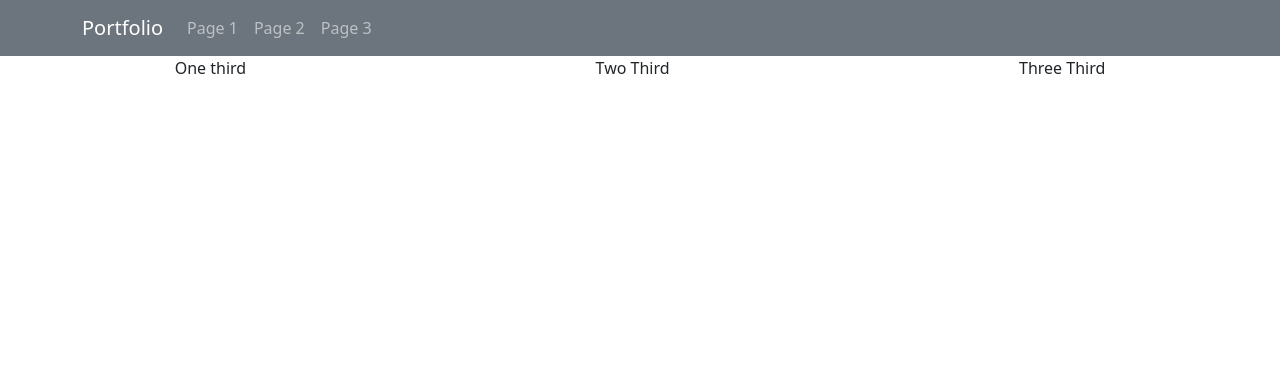
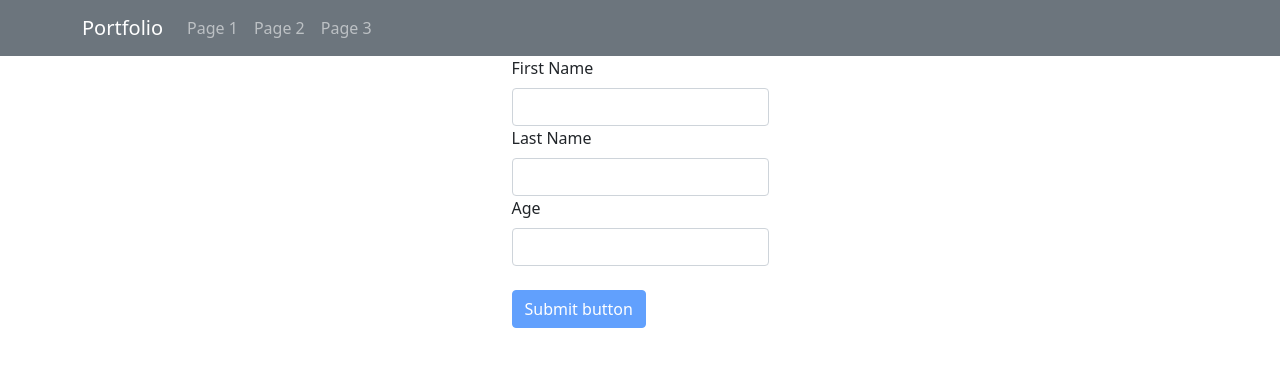
Before and after one commit to Jemmykoo/peewee, a React (Create React App) app: page / in a window 1280 px wide. Shown: the top 366 px of the page. Built offline with nearby package versions, Linux system fonts and the light colour scheme.

Commit message:
added in simple form for guidance for sheng, with basic validation

```diff
--- a/src/App.jsx
+++ b/src/App.jsx
@@ -1,15 +1,27 @@
-import "bootstrap/dist/css/bootstrap.min.css";
+import { useState } from "react";
 
 import Navigation from "./Components/Navigation";
 import Page from "./Components/Page";
 
+import "bootstrap/dist/css/bootstrap.min.css";
 import "./App.css";
 
 function App() {
+  const [fname, setFname] = useState("");
+  const [lname, setLname] = useState("");
+  const [age, setAge] = useState("");
+
   return (
     <div>
       <Navigation />
-      <Page />
+      <Page
+        fname={fname}
+        setFname={setFname}
+        lname={lname}
+        setLname={setLname}
+        age={age}
+        setAge={setAge}
+      />
     </div>
   );
 }
--- a/src/Components/Page.jsx
+++ b/src/Components/Page.jsx
@@ -1,9 +1,52 @@
-function Page() {
+import { Form, Button } from "react-bootstrap";
+
+function Page(props) {
+  const changeFname = (e) => {
+    props.setFname(e.target.value);
+  };
+  const changeLname = (e) => {
+    props.setLname(e.target.value);
+  };
+  const changeAge = (e) => {
+    props.setAge(e.target.value);
+  };
+
+  const isDisabled = () => {
+    if (
+      props.fname.trim() === "" ||
+      props.lname.trim() === "" ||
+      props.age.trim() === ""
+    ) {
+      return true;
+    }
+    return false;
+  };
   return (
     <div className="d-flex justify-content-around">
-      <div>One third</div>
-      <div>Two Third</div>
-      <div>Three Third</div>
+      <Form.Group>
+        <Form.Label>First Name</Form.Label>
+        <Form.Control type="text" value={props.fname} onChange={changeFname} />
+        <Form.Label>Last Name</Form.Label>
+        <Form.Control type="text" value={props.lname} onChange={changeLname} />
+        <Form.Label>Age</Form.Label>
+        <Form.Control type="text" value={props.age} onChange={changeAge} />
+        <br />
+        <Button
+          onClick={() =>
+            console.log(
+              "first name is: ",
+              props.fname,
+              " last name is: ",
+              props.lname,
+              " age is: ",
+              props.age
+            )
+          }
+          disabled={isDisabled()}
+        >
+          Submit button
+        </Button>
+      </Form.Group>
     </div>
   );
 }
```
